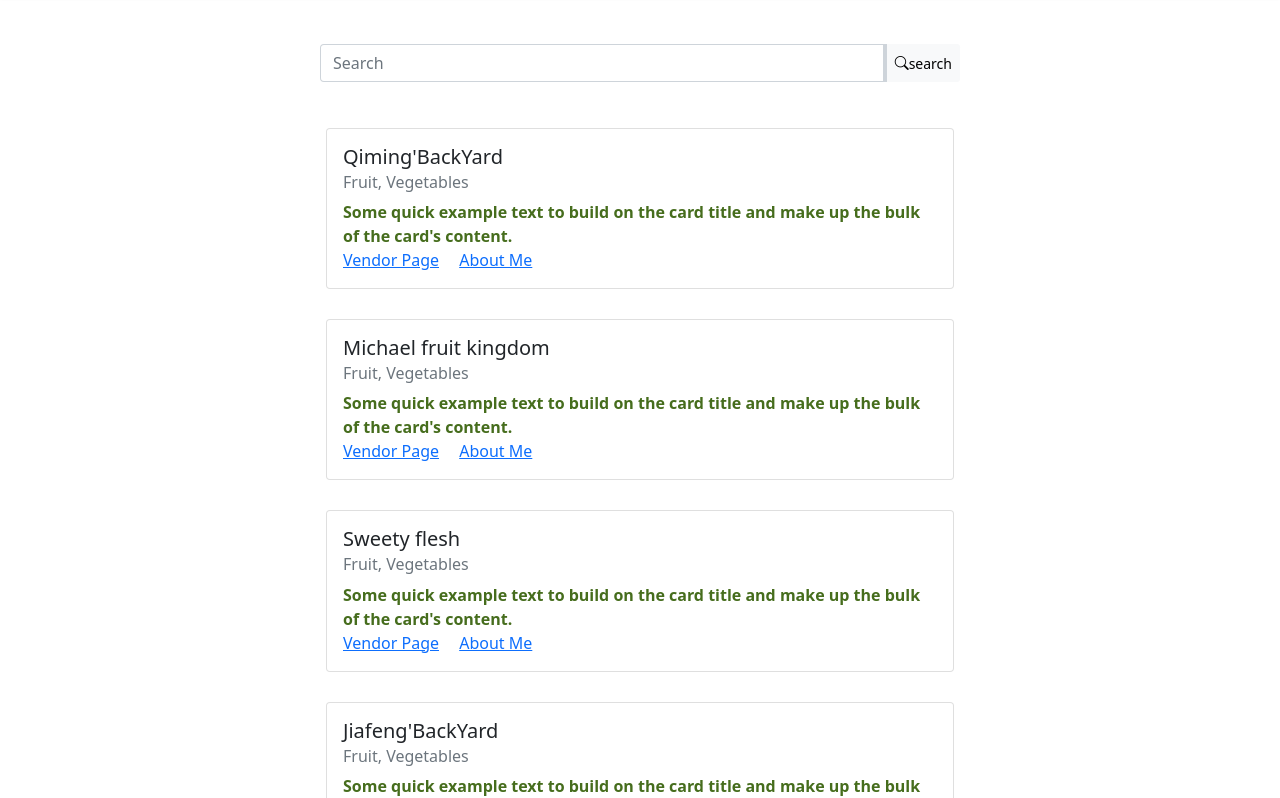
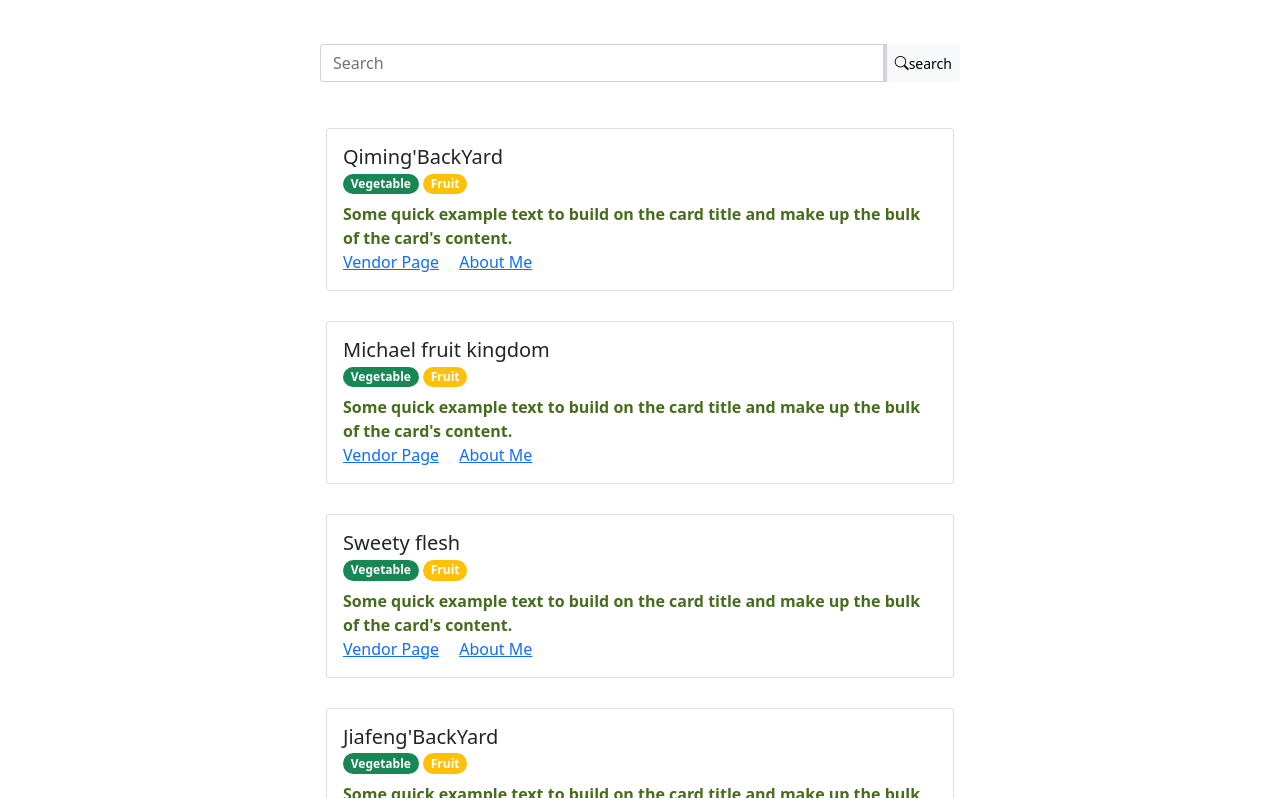
Before and after one commit to Jiafeng-Li95/cs326-final-team-beta, a plain HTML site: page front-end/home/home.html in a window 1280 px wide. Shown: the part 58-856 px from the top of the page. Drawn offline with nearby package versions, Linux system fonts and the light colour scheme.

Commit message:
added img and pilled badge

```diff
--- a/front-end/home/home.html
+++ b/front-end/home/home.html
@@ -102,7 +102,6 @@
     </div>
 
     <div class="d-flex w-50 justify-content-sm-center input-group mb-3">
-
         <input type="text" class="form-control search-bar" placeholder="Search">
         <button type="button" class="btn btn-sm btn-light"> <i class="bi bi-search"></i>search</button>
 
@@ -114,7 +113,11 @@
         <div class="d-flex w-50 justify-content-sm-center card">
             <div class="card-body">
                 <h5 class="card-title">Qiming'BackYard</h5>
-                <h6 class="card-subtitle mb-2 text-muted">Fruit, Vegetables</h6>
+
+                <h6 class="card-subtitle mb-2 text-muted">
+                    <span class="badge rounded-pill bg-success">Vegetable</span>
+                    <span class="badge rounded-pill bg-warning">Fruit</span>
+                </h6>
                 <p class="card-text">Some quick example text to build on the card title and make up the bulk of the card's content.</p>
                 <br>
                 <a href="#" class="card-link" role="button">Vendor Page</a>
@@ -125,7 +128,10 @@
         <div class="d-flex w-50 justify-content-sm-center card">
             <div class="card-body">
                 <h5 class="card-title">Michael fruit kingdom</h5>
-                <h6 class="card-subtitle mb-2 text-muted">Fruit, Vegetables</h6>
+                <h6 class="card-subtitle mb-2 text-muted">
+                    <span class="badge rounded-pill bg-success">Vegetable</span>
+                    <span class="badge rounded-pill bg-warning">Fruit</span>
+                </h6>
                 <p class="card-text">Some quick example text to build on the card title and make up the bulk of the card's content.</p>
                 <br>
 
@@ -137,7 +143,10 @@
         <div class="d-flex  w-50 justify-content-sm-center card">
             <div class="card-body">
                 <h5 class="card-title">Sweety flesh</h5>
-                <h6 class="card-subtitle mb-2 text-muted">Fruit, Vegetables</h6>
+                <h6 class="card-subtitle mb-2 text-muted">
+                    <span class="badge rounded-pill bg-success">Vegetable</span>
+                    <span class="badge rounded-pill bg-warning">Fruit</span>
+                </h6>
                 <p class="card-text">Some quick example text to build on the card title and make up the bulk of the card's content.</p>
                 <br>
                 <a href="#" class="card-link">Vendor Page</a>
@@ -147,7 +156,10 @@
         <div class="d-flex  w-50 justify-content-sm-center card">
             <div class="card-body">
                 <h5 class="card-title">Jiafeng'BackYard</h5>
-                <h6 class="card-subtitle mb-2 text-muted">Fruit, Vegetables</h6>
+                <h6 class="card-subtitle mb-2 text-muted">
+                    <span class="badge rounded-pill bg-success">Vegetable</span>
+                    <span class="badge rounded-pill bg-warning">Fruit</span>
+                </h6>
                 <p class="card-text">Some quick example text to build on the card title and make up the bulk of the card's content.</p>
                 <br>
                 <a href="#" class="card-link">Vendor Page</a>
@@ -157,7 +169,10 @@
         <div class="d-flex w-50 justify-content-sm-center card">
             <div class="card-body">
                 <h5 class="card-title">Yongchang'BackYard</h5>
-                <h6 class="card-subtitle mb-2 text-muted">Fruit, Vegetables</h6>
+                <h6 class="card-subtitle mb-2 text-muted">
+                    <span class="badge rounded-pill bg-success">Vegetable</span>
+                    <span class="badge rounded-pill bg-warning">Fruit</span>
+                </h6>
                 <p class="card-text">Some quick example text to build on the card title and make up the bulk of the card's content.</p>
                 <br>
                 <a href="#" class="card-link">Vendor Page</a>
@@ -168,7 +183,10 @@
         <div class="d-flex  w-50 justify-content-sm-center card">
             <div class="card-body">
                 <h5 class="card-title">Squid Game'BackYard</h5>
-                <h6 class="card-subtitle mb-2 text-muted">Fruit, Vegetables</h6>
+                <h6 class="card-subtitle mb-2 text-muted">
+                    <span class="badge rounded-pill bg-success">Vegetable</span>
+                    <span class="badge rounded-pill bg-warning">Fruit</span>
+                </h6>
                 <p class="card-text">Some quick example text to build on the card title and make up the bulk of the card's content.</p>
                 <br>
                 <a href="#" class="card-link">Vendor Page</a>
@@ -179,7 +197,10 @@
         <div class="d-flex  w-50 justify-content-sm-center card">
             <div class="card-body">
                 <h5 class="card-title">Tom and Jerry'BackYard</h5>
-                <h6 class="card-subtitle mb-2 text-muted">Fruit, Vegetables</h6>
+                <h6 class="card-subtitle mb-2 text-muted">
+                    <span class="badge rounded-pill bg-success">Vegetable</span>
+                    <span class="badge rounded-pill bg-warning">Fruit</span>
+                </h6>
                 <p class="card-text">Some quick example text to build on the card title and make up the bulk of the card's content.</p>
                 <br>
                 <a href="#" class="card-link">Vendor Page</a>
@@ -190,7 +211,10 @@
         <div class="d-flex w-50  justify-content-sm-center card">
             <div class="card-body">
                 <h5 class="card-title">Nobody'BackYard</h5>
-                <h6 class="card-subtitle mb-2 text-muted">Fruit, Vegetables</h6>
+                <h6 class="card-subtitle mb-2 text-muted">
+                    <span class="badge rounded-pill bg-success">Vegetable</span>
+                    <span class="badge rounded-pill bg-warning">Fruit</span>
+                </h6>
                 <p class="card-text">Some quick example text to build on the card title and make up the bulk of the card's content.</p>
                 <br>
                 <a href="#" class="card-link">Vendor Page</a>
```
Also changed, not shown: front-end/images/market.png (added).
